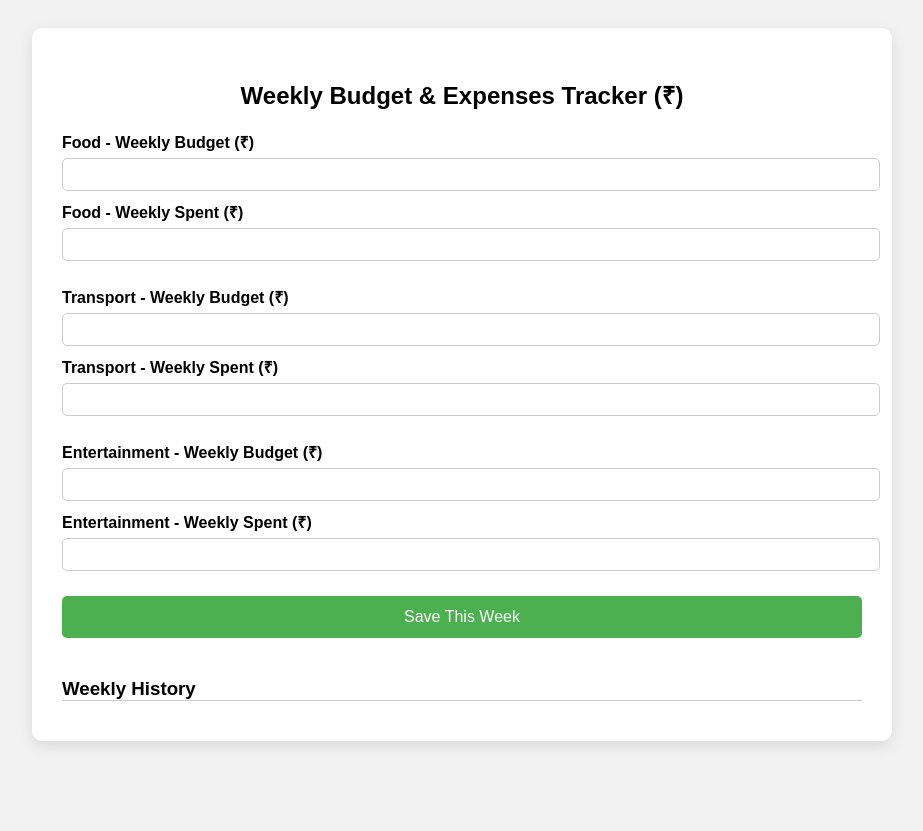
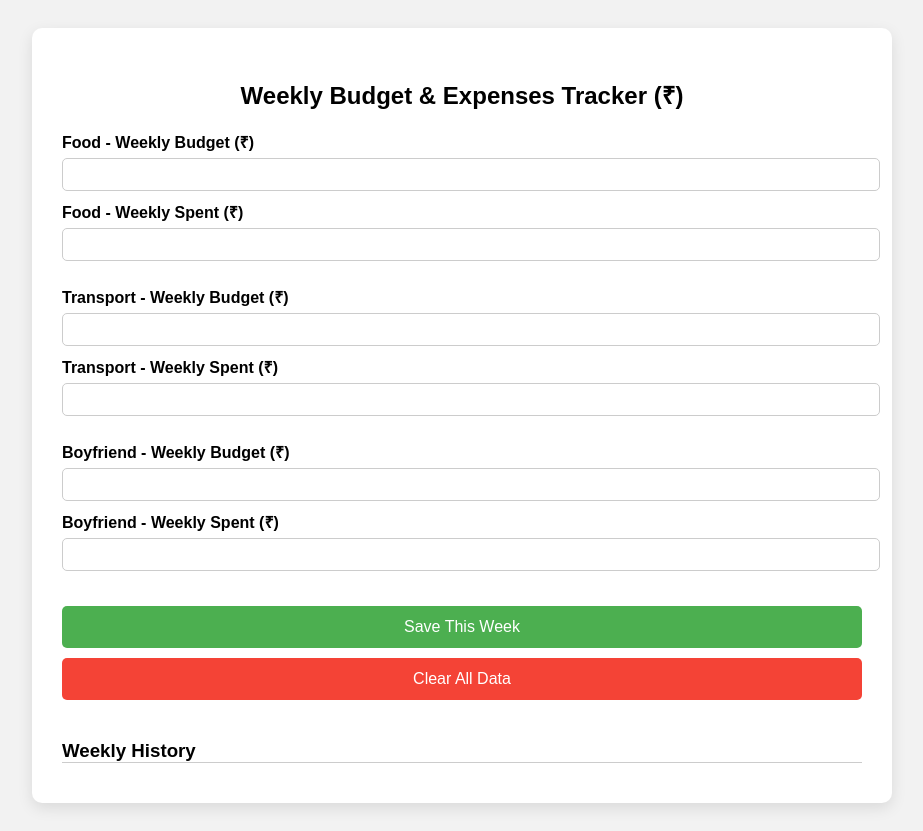
Before and after one commit to akshvijay/akshvijay.github.io, a plain HTML site: page index.html in a window 1280 px wide. Shown: the whole page, without its empty margins (178-1101 px from the left). Before the commit the page ends 800 px from the top, so only its background shows below. Drawn offline with Linux system fonts and the light colour scheme.

Commit message:
okay
okqy

```diff
--- a/index.html
+++ b/index.html
@@ -44,6 +44,10 @@
       border: none;
       border-radius: 5px;
       cursor: pointer;
+      margin-top: 10px;
+    }
+    .clear-btn {
+      background-color: #f44336;
     }
     .bar-group {
       margin-top: 20px;
@@ -104,14 +108,16 @@
     </div>
 
     <div class="input-group">
-      <label>Entertainment - Weekly Budget (₹)</label>
-      <input type="number" id="entertainmentBudget" required />
-      <label>Entertainment - Weekly Spent (₹)</label>
-      <input type="number" id="entertainmentSpent" required />
+      <label>Boyfriend - Weekly Budget (₹)</label>
+      <input type="number" id="boyfriendBudget" required />
+      <label>Boyfriend - Weekly Spent (₹)</label>
+      <input type="number" id="boyfriendSpent" required />
     </div>
 
     <button type="submit">Save This Week</button>
   </form>
+
+  <button class="clear-btn" onclick="clearAllData()">Clear All Data</button>
 
   <div id="chartArea"></div>
 
@@ -122,7 +128,7 @@
 </div>
 
 <script>
-  const categories = ["Food", "Transport", "Entertainment"];
+  const categories = ["Food", "Transport", "Boyfriend"];
 
   // Load and display history on page load
   window.addEventListener("DOMContentLoaded", () => {
@@ -132,7 +138,6 @@
   document.getElementById("budgetForm").addEventListener("submit", function (e) {
     e.preventDefault();
 
-    // Get values
     const entry = {
       date: new Date().toLocaleDateString(),
       data: {}
@@ -144,9 +149,8 @@
       entry.data[cat] = { budget, spent };
     });
 
-    // Get history from localStorage
     let history = JSON.parse(localStorage.getItem("weeklyHistory")) || [];
-    history.push(entry); // Add new entry
+    history.push(entry);
     localStorage.setItem("weeklyHistory", JSON.stringify(history));
 
     showChart(entry.data);
@@ -207,6 +211,14 @@
       container.appendChild(div);
     });
   }
+
+  function clearAllData() {
+    if (confirm("Are you sure you want to delete all saved data?")) {
+      localStorage.removeItem("weeklyHistory");
+      document.getElementById("historyEntries").innerHTML = "";
+      document.getElementById("chartArea").innerHTML = "";
+    }
+  }
 </script>
 </body>
 </html>
```
